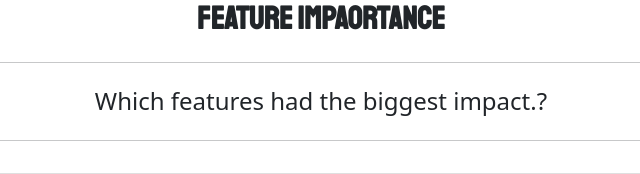
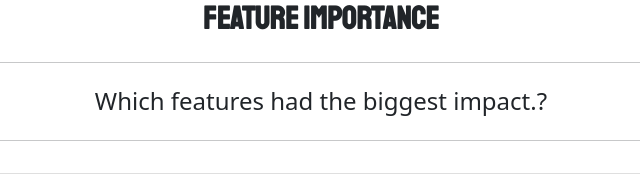
Before and after one commit to RohMad777/milestone2p1, a Flask app: page /feature in a window 1280 px wide. Shown: the part 59-233 px from the top of the page, without its empty margins (319-959 px from the left). Run offline with Flask 2, Linux system fonts and the light colour scheme; parts of the project's set-up code (start-up, migrations or seed data) failed here and were passed over.

Commit message:
update fix

```diff
--- a/templates/feature.html
+++ b/templates/feature.html
@@ -3,7 +3,7 @@
     <!-- Main jumbotron for a primary marketing message or call to action -->
     <div class="container">
         <div class="jumbotron jumbotron-fluid">
-            <h2 class="text-center fw-bolder txt-head">Feature Impaortance</h2>
+            <h2 class="text-center fw-bolder txt-head">Feature Importance</h2>
             <hr class="my-4">
             <h4 class="text-center">
               Which features had the biggest impact.? </4>
```
